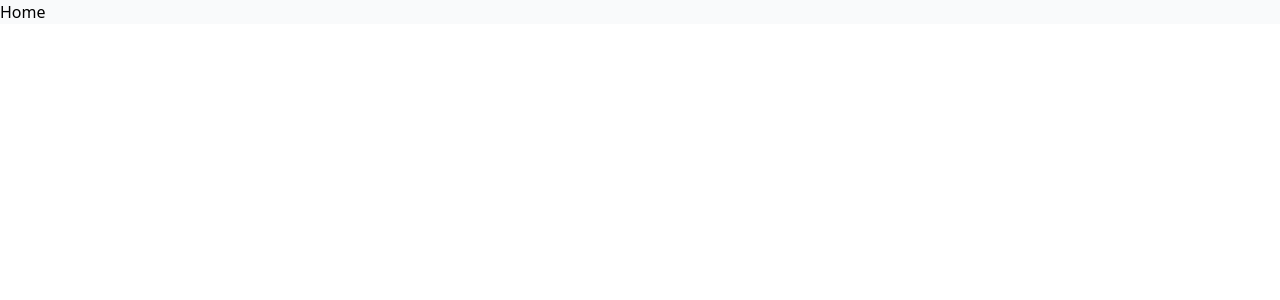
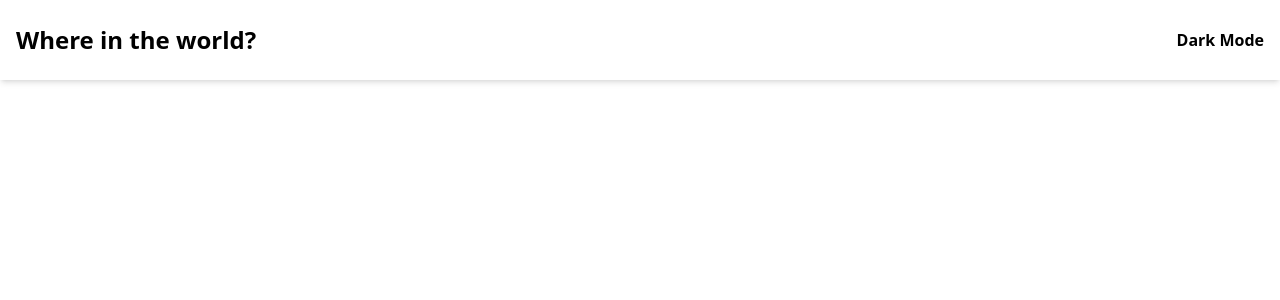
Before and after one commit to byronbyron/rest-countries-api-with-color-theme-switcher, a React (Create React App) app: page / in a window 1280 px wide. Shown: the top 300 px of the page. Built offline with nearby package versions, Linux system fonts and the light colour scheme.

Commit message:
Add header and basic darkmode functionality

```diff
--- a/src/App.js
+++ b/src/App.js
@@ -1,14 +1,15 @@
-import { Routes, Route } from "react-router-dom";
+import { BrowserRouter, Routes, Route } from "react-router-dom";
+import { } from 'react-router-dom'
 import Home from './pages/Home'
 import Country from './pages/Country'
 
 export default function App() {
   return (
-    <div>
+    <BrowserRouter>
       <Routes>
         <Route path="/" element={<Home />} />
         <Route path="country/*" element={<Country />} />
       </Routes>
-    </div>
+    </BrowserRouter>
   );
 }
--- /dev/null
+++ b/src/components/Header.js
@@ -0,0 +1,32 @@
+import React, { useState } from 'react'
+import { Link } from 'react-router-dom'
+
+export default function Header() {
+  const [darkMode, setDarkMode] = useState(true)
+
+  const toggleDarkMode = () => {
+    if (darkMode) {
+      document.documentElement.classList.add('dark')
+      setDarkMode(current => current = !current)
+    } else {
+      document.documentElement.classList.remove('dark')
+      setDarkMode(current => current = !current)
+    }
+  }
+
+  return (
+    <header className="shadow-md py-6 bg-white dark:bg-gray-700 dark:text-white mb-6 sm:mb-12">
+      <div className="container mx-auto flex items-center px-4">
+        <h1 className="font-bold text-xl sm:text-2xl">
+          <Link to="/">Where in the world?</Link>
+        </h1>
+
+        <div className="ml-auto font-medium">
+          <button onClick={() => toggleDarkMode()}>
+            <i className="far fa-moon" aria-hidden="true"></i><span className="font-semibold ml-2">Dark Mode</span>
+          </button>
+        </div>
+      </div>
+    </header>
+  )
+}
--- a/src/index.js
+++ b/src/index.js
@@ -3,12 +3,9 @@ import ReactDOM from 'react-dom';
 import './index.css';
 import App from './App';
 import reportWebVitals from './reportWebVitals';
-import { BrowserRouter as Router } from 'react-router-dom'
 
 ReactDOM.render(
-  <Router>
-    <App />
-  </Router>,
+  <App />,
   document.getElementById('root')
 );
 
--- a/src/pages/Country.js
+++ b/src/pages/Country.js
@@ -1,7 +1,9 @@
+import Header from '../components/Header'
+
 export default function Country() {
   return (
     <main className="bg-white dark:bg-gray-800 dark:text-white">
-      <h1>Country</h1>
+      <Header />
     </main>
   );
 }
--- a/src/pages/Home.js
+++ b/src/pages/Home.js
@@ -1,7 +1,9 @@
+import Header from '../components/Header'
+
 export default function Home() {
   return (
     <main className="bg-gray-50 dark:bg-gray-800 dark:text-white">
-      <h1>Home</h1>
+      <Header />
     </main>
   )
 }
--- a/tailwind.config.js
+++ b/tailwind.config.js
@@ -1,4 +1,5 @@
 module.exports = {
+  darkMode: 'class',
   content: [
     "./src/**/*.{js,jsx}",
   ],
```
